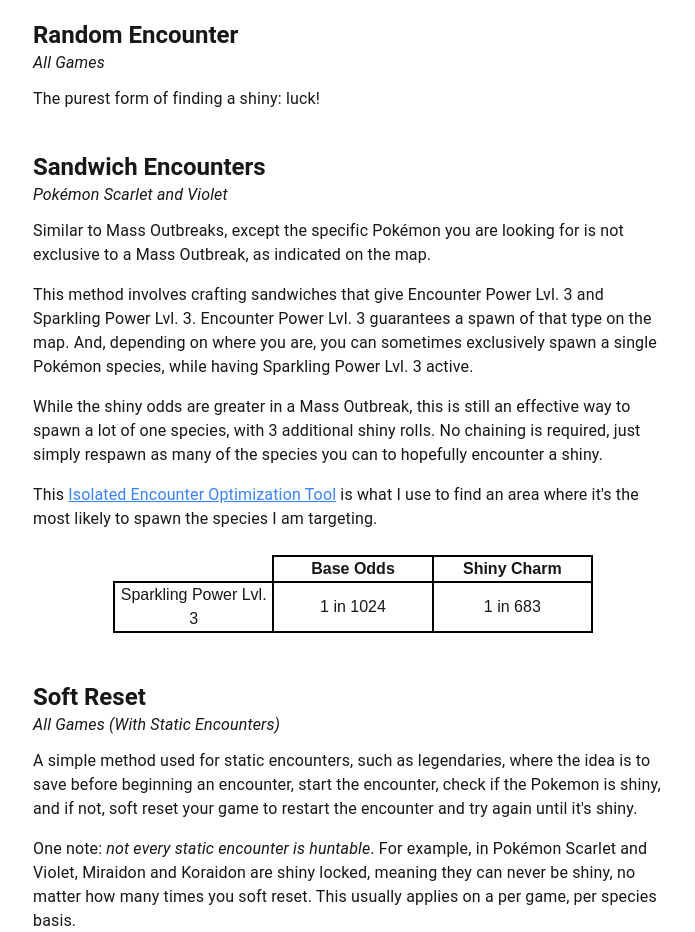
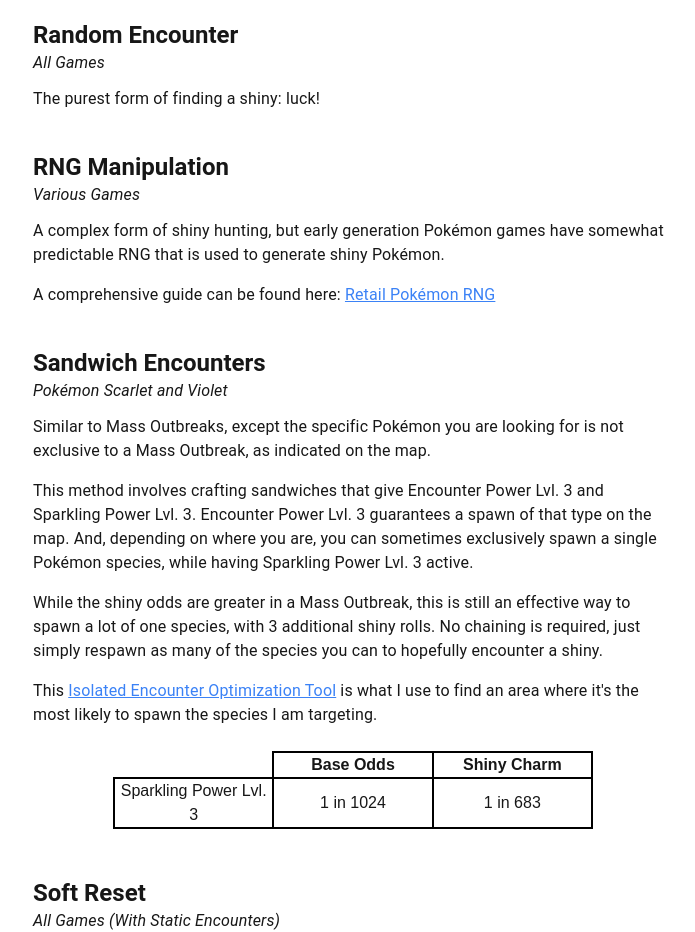
Before and after one commit to trevuga2016/shiny-tracker, a Next.js app: page /hunting-methods in a window 1280 px wide. Shown: the part 9460-10392 px from the top of the page, without its empty margins (287-982 px from the left). Built offline with nearby package versions, Linux system fonts and the light colour scheme.

Commit message:
v1.5.0 - fix details modal when there is no pokemon data; added rng manip as a method

```diff
--- a/app/hunting-methods/page.js
+++ b/app/hunting-methods/page.js
@@ -537,6 +537,13 @@
                     <Typography className="text-subheading">All Games</Typography>
                     <Typography className="text-block">The purest form of finding a shiny: luck!</Typography>
                 </Grid>
+                {/* RNG Manipulation*/}
+                <Grid container direction="column" className="text-container">
+                    <Typography variant="h5">RNG Manipulation</Typography>
+                    <Typography className="text-subheading">Various Games</Typography>
+                    <Typography className="text-block">A complex form of shiny hunting, but early generation Pokémon games have somewhat predictable RNG that is used to generate shiny Pokémon.</Typography>
+                    <Typography className="text-block">A comprehensive guide can be found here: <a src="https://retailrng.com/">Retail Pokémon RNG</a></Typography>
+                </Grid>
                 {/* Sandwich Encounters */}
                 <Grid container direction="column" className="text-container">
                     <Typography variant="h5">Sandwich Encounters</Typography>
--- a/components/details-modal.js
+++ b/components/details-modal.js
@@ -59,7 +59,8 @@
 
     return(
         <Modal open={open} onClose={onClose}>
-            <Box sx={style}>
+            <Box sx={style}>{
+                pokemon ? <>
                     <div style={{ justifyContent: "center", display: "flex", paddingBottom: "5px"}}>{ pokemon?.hasShiny && <img style={{ paddingRight: "4px"}}
                                                                                                                                 src="https://raw.githubusercontent.com/PokeAPI/sprites/master/sprites/items/shiny-charm.png"/>}
                         <Typography fontWeight="bold">{String(pokemon?.dexNo).padStart(3, "0")}: {pokemon?.name}</Typography>
@@ -77,6 +78,10 @@
                                 <Typography><b>Method Using: </b>{pokemon?.method}</Typography>
                             </>
                     }
+                </> :
+                    <Typography textAlign="center" fontWeight="bold">None</Typography>
+            }
+
             </Box>
         </Modal>
     )
```
Lines whose indentation alone changed are shown as unchanged.
